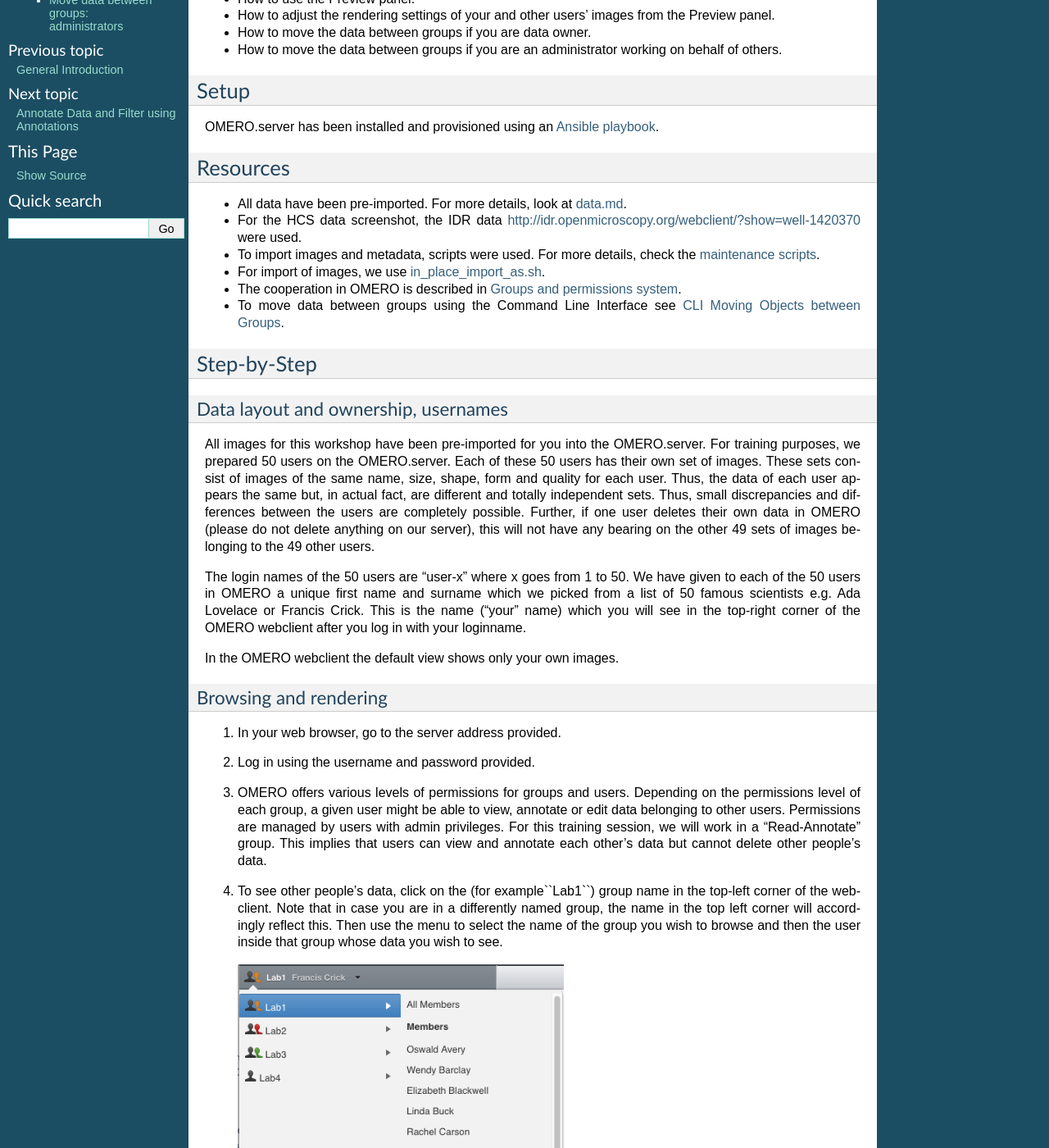
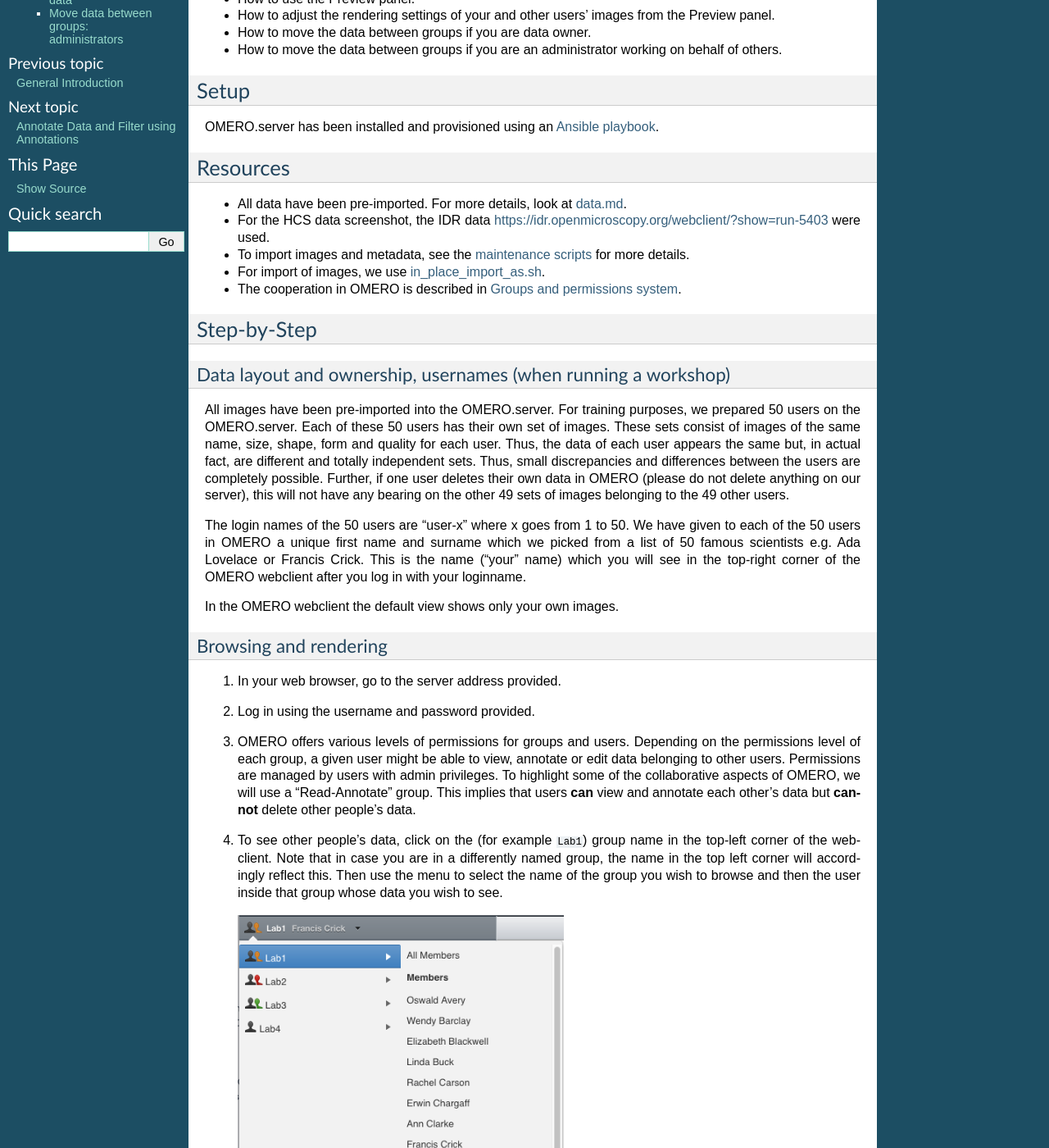
Before and after one commit to ome/omero-guide-introduction, a Sphinx documentation site: the page built from docs/data-management.rst, in a window 1280 px wide and 1400 px high, scrolled down 338 px. Shown: the whole window at 82% size. Built offline with Sphinx 7.4.7, drawn with Linux system fonts in a browser that asks for light colours; some of the changed text lies outside the part shown.

Commit message:
fix layout and re-organise CLI

```diff
--- a/docs/data-management.rst
+++ b/docs/data-management.rst
@@ -36,24 +36,21 @@
 
 -  All data have been pre-imported. For more details, look at `data.md <https://github.com/ome/training-repos/blob/master/data.md>`_.
 
--  For the HCS data screenshot, the IDR data http://idr.openmicroscopy.org/webclient/?show=well-1420370 were used.
+-  For the HCS data screenshot, the IDR data https://idr.openmicroscopy.org/webclient/?show=run-5403 were used.
 
--  To import images and metadata, scripts were used. For more details, check the `maintenance scripts <https://github.com/ome/training-scripts/tree/master/maintenance>`_.
+-  To import images and metadata, see the `maintenance scripts <https://github.com/ome/training-scripts/tree/master/maintenance>`_ for more details.
 
 -  For import of images, we use `in_place_import_as.sh <https://github.com/ome/training-scripts/blob/master/maintenance/scripts/in_place_import_as.sh>`_.
 
 -  The cooperation in OMERO is described in `Groups and permissions system <https://docs.openmicroscopy.org/latest/omero/sysadmins/server-permissions.html>`_.
 
--  To move data between groups using the Command Line Interface see `CLI Moving Objects between Groups <https://docs.openmicroscopy.org/omero/latest/users/cli/chgrp.html>`_.
-
-
 Step-by-Step
 ------------
 
-Data layout and ownership, usernames
-~~~~~~~~~~~~~~~~~~~~~~~~~~~~~~~~~~~~
+Data layout and ownership, usernames (when running a workshop)
+~~~~~~~~~~~~~~~~~~~~~~~~~~~~~~~~~~~~~~~~~~~~~~~~~~~~~~~~~~~~~~
 
-All images for this workshop have been pre-imported for you into the
+All images have been pre-imported into the
 OMERO.server. For training purposes, we prepared 50 users on the
 OMERO.server. Each of these 50 users has their own set of images. These
 sets consist of images of the same name, size, shape, form and quality
@@ -79,9 +76,9 @@
 
 #. Log in using the username and password provided.
 
-#. OMERO offers various levels of permissions for groups and users. Depending on the permissions level of each group, a given user might be able to view, annotate or edit data belonging to other users. Permissions are managed by users with admin privileges. For this training session, we will work in a “Read-Annotate” group. This implies that users can view and annotate each other’s data but cannot delete other people’s data.
+#. OMERO offers various levels of permissions for groups and users. Depending on the permissions level of each group, a given user might be able to view, annotate or edit data belonging to other users. Permissions are managed by users with admin privileges. To highlight some of the collaborative aspects of OMERO, we will use a “Read-Annotate” group. This implies that users **can** view and annotate each other’s data but **cannot** delete other people’s data.
 
-#. To see other people’s data, click on the (for example``Lab1``) group name in the top-left corner of the webclient. Note that in case you are in a differently named group, the name in the top left corner will accordingly reflect this. Then use the menu to select the name of the group you wish to browse and then the user inside that group whose data you wish to see.
+#. To see other people’s data, click on the (for example ``Lab1``) group name in the top-left corner of the webclient. Note that in case you are in a differently named group, the name in the top left corner will accordingly reflect this. Then use the menu to select the name of the group you wish to browse and then the user inside that group whose data you wish to see.
 
    \ |image0|
 
@@ -93,25 +90,35 @@
 
 #.  `Bio-Formats <https://www.openmicroscopy.org/bio-formats/>`_ is used to read the pixel-data and metadata from over 150 different image formats, including multi-z timelapse images with many channels, they are referenced as 5D Images. Large pathology and medical images are also supported.
 
-#.  For HCS data, the layout of the OMERO.web is a bit different. The HCS data are usually organized in following manner: ``Images`` are contained in ``Wells``, ``Wells`` are contained in ``Plates`` and ``Plates`` are organized in ``Screens``. A ``Plate`` may or may not contain several ``Runs``. The screenshot below shows the typical layout of a ``Plate`` in OMERO.web, where the ``Wells`` are organized in rows and columns. The ``Plate`` contains one ``Run``. One ``Well`` is selected in central pane and it contains 4 ``Images`` whose thumbnails are displayed below the central pane. The bottom-left corner shows positions of the images (called ``Fields`` in this context) inside that ``Well``.
+#.  For HCS data, the layout of the OMERO.web is a bit different. The HCS data are usually organized in following manner:
+
+    #. ``Images`` are contained in ``Wells``
+
+    #. ``Wells`` are contained in ``Plates``
+
+    #. ``Plates`` are organized in ``Screens``.
+
+    #. A ``Plate`` may or may not contain several ``Runs``.
+
+    #. The screenshot below shows the typical layout of a ``Plate`` in OMERO.web, where the ``Wells`` are organized in rows and columns. The ``Plate`` contains one ``Run``. One ``Well`` is selected in the central pane and it contains 4 ``Images`` whose thumbnails are displayed below the central pane. The bottom-left corner shows the positions of the images (called ``Fields`` in this context) inside that ``Well``.
 
     |image3|
 
 #.  Select an Image. In the right-hand pane, metadata read by Bio-Formats and stored in a relational database is displayed:
 
-    - core metadata in the General tab
+    - core metadata in the ``General`` tab
 
-    - additional metadata in the Acquisition tab. All the metadata read by Bio-Formats can be downloaded at any time.
+    - additional metadata in the ``Acquisition`` tab. All the metadata read by Bio-Formats can be downloaded at any time.
 
 #. In the ``Preview`` tab in the right-hand panel, you can also view the Image.
 
 #. For multi-plane images, sliders allow you to move through Z or Time dimensions.
 
-#. Viewing Images DOES NOT download the whole Image to the client. Only the viewed Image plane is rendered from the original Image file on the server and sent back to the client.
+#. Viewing Images **does not** download the whole Image to the client. Only the viewed Image plane is rendered from the original Image file on the server and sent back to the OMERO.web client.
 
 #. You can adjust the rendering settings for each channel e.g. turn on/off the channels, adjust color settings, look-up tables, etc..
 
-#. The rendering settings can be saved to the server. This NEVER changes the original Image data and can be reverted at any time.
+#. The rendering settings can be saved to the server. This **never** changes the original Image data and can be reverted at any time.
 
 #. The rendering settings can also be copied and pasted between Images. To modify the rendering settings in batch, click on the ``Save to All`` button to apply the same settings to, for example, all Images in a given Dataset.
 
@@ -132,7 +139,7 @@
 
 Further, if any objects are moved, the links to any annotations (such as ``Tags`` or attached ``File annotations``) linked to these objects will be severed in case these annotations belong to others or in case these annotations belong to you but are also linked to some other objects in the original group which are not being moved.
 
-Note that except for using OMERO.web described below, it might be worth in some situations to consider moving data between groups using Command Line Interface. See the Resources section for a link to detailed description of the CLI workflow.
+Note that except for using OMERO.web described below, it might be worth in some situations to consider moving data between groups using the Command Line Interface see `CLI Moving Objects between Groups <https://docs.openmicroscopy.org/omero/latest/users/cli/chgrp.html>`_.
 
 Move data between groups: owners of data
 ~~~~~~~~~~~~~~~~~~~~~~~~~~~~~~~~~~~~~~~~
@@ -160,7 +167,7 @@
 
 The administrators can move the data to any group, not only to the group where the owner of the data is a member. Note though that it is not desirable to create a situation where the data belong to someone who is not a member of the group where the data reside.
 
-Typically an administrator works on behalf of other users in a group where the administrator is not a member. For these cases, some features of OMERO.web help to facilitate the moving of data for others (note that these features are not present in the CLI).
+Typically an administrator works on behalf of other users in a group where the administrator is not a member. For these cases, some features of OMERO.web help to facilitate the moving of data for others (note that these features are not yet available in the Command Line Interface).
 
 #. Navigate to the data of a user in a group that you are not a member of.
 
```
